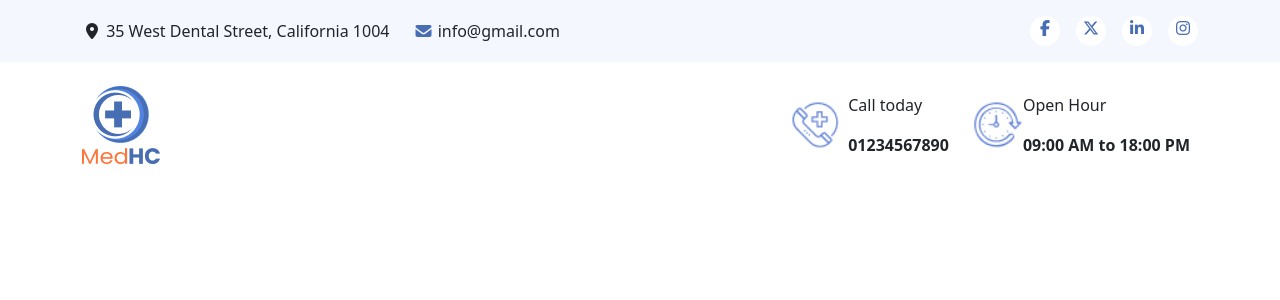
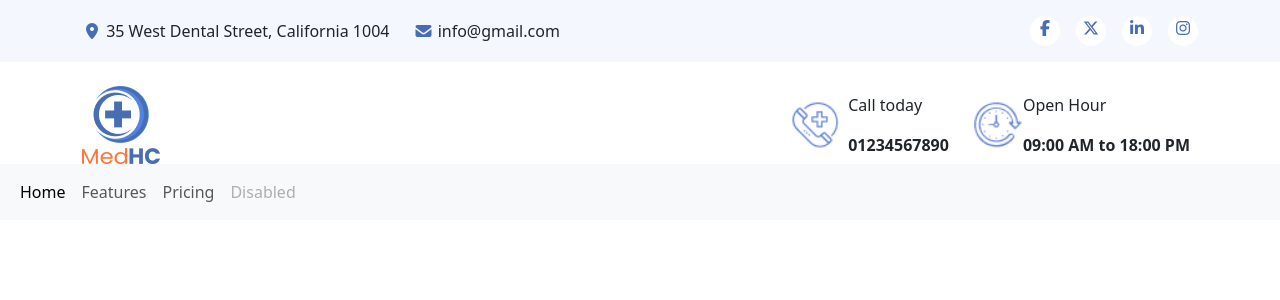
Before and after one commit to arathn8n/medHc, a React (Vite) app: page / in a window 1280 px wide. Shown: the top 300 px of the page. Built offline with nearby package versions, Linux system fonts and the light colour scheme.

Commit message:
arreglando estilos y empezando con navbar

```diff
--- a/src/components/navbar/Navbar.jsx
+++ b/src/components/navbar/Navbar.jsx
@@ -14,23 +14,23 @@
                         <span> info@gmail.com</span>
                     </div>
 
-                    <ul>
-                        <li className='me-3'>
+                    <ul className='ulList'>
+                        <li className='me-3 ulListLi'>
                             <a href="#">
                                 <i className="fa-brands fa-facebook-f"></i>
                             </a>
                         </li>
-                        <li className='me-3'>
+                        <li className='me-3 ulListLi'>
                             <a href="#">
                                 <i className="fa-brands fa-x-twitter"></i>
                             </a>
                         </li>
-                        <li className='me-3'>
+                        <li className='me-3 ulListLi'>
                             <a href="#">
                                 <i className="fa-brands fa-linkedin-in"></i>
                             </a>
                         </li>
-                        <li>
+                        <li className='ulListLi'>
                             <a href="#">
                                 <i className="fa-brands fa-instagram"></i>
                             </a>
@@ -61,6 +61,29 @@
                     </figure>
                 </div>
             </div>
+            <nav class="navbar navbar-expand-lg bg-body-tertiary">
+                <div class="container-fluid">
+                    <button class="navbar-toggler" type="button" data-bs-toggle="collapse" data-bs-target="#navbarNav" aria-controls="navbarNav" aria-expanded="false" aria-label="Toggle navigation">
+                        <span class="navbar-toggler-icon"></span>
+                    </button>
+                    <div class="collapse navbar-collapse" id="navbarNav">
+                        <ul class="navbar-nav">
+                            <li class="nav-item">
+                                <a class="nav-link active" aria-current="page" href="#">Home</a>
+                            </li>
+                            <li class="nav-item">
+                                <a class="nav-link" href="#">Features</a>
+                            </li>
+                            <li class="nav-item">
+                                <a class="nav-link" href="#">Pricing</a>
+                            </li>
+                            <li class="nav-item">
+                                <a class="nav-link disabled" aria-disabled="true">Disabled</a>
+                            </li>
+                        </ul>
+                    </div>
+                </div>
+            </nav>
         </>
     )
 }
--- a/src/components/navbar/navbar.css
+++ b/src/components/navbar/navbar.css
@@ -1,23 +1,23 @@
 .bgHeader{
     background-color: #F4F7FE;
 }
-ul{
+.ulList{
     list-style: none;
     padding: 1rem 0;
     margin: 0;
     display: flex;
 }
-li{
+.ulListLi{
     width: 1.875rem;
     height: 1.875rem;
     text-align: center;
     border-radius: 100%;
     background-color: white;
 }
-ul li a{
+ul.ulList li.ulListLi a{
     color: #476db2;
 }
-i.fa-solid.fa-envelope{
+i.fa-solid.fa-envelope, i.fa-solid.fa-location-dot{
     color: #476db2;
 }
 figure{
```
